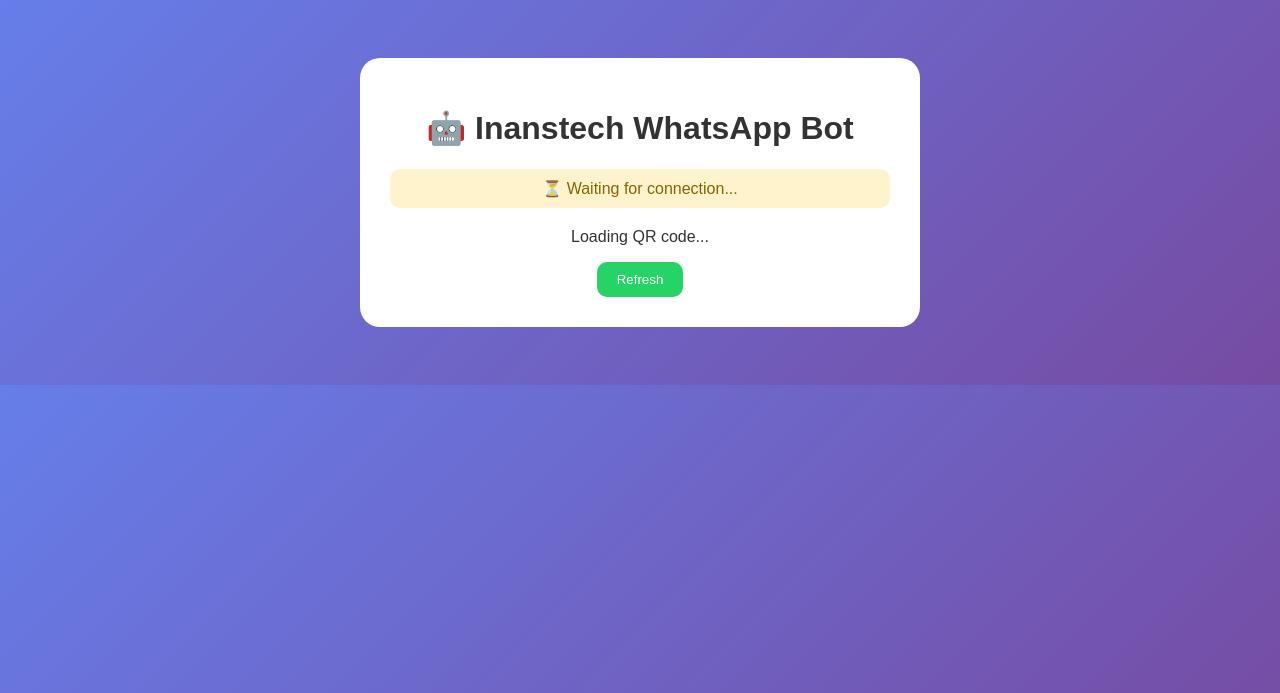
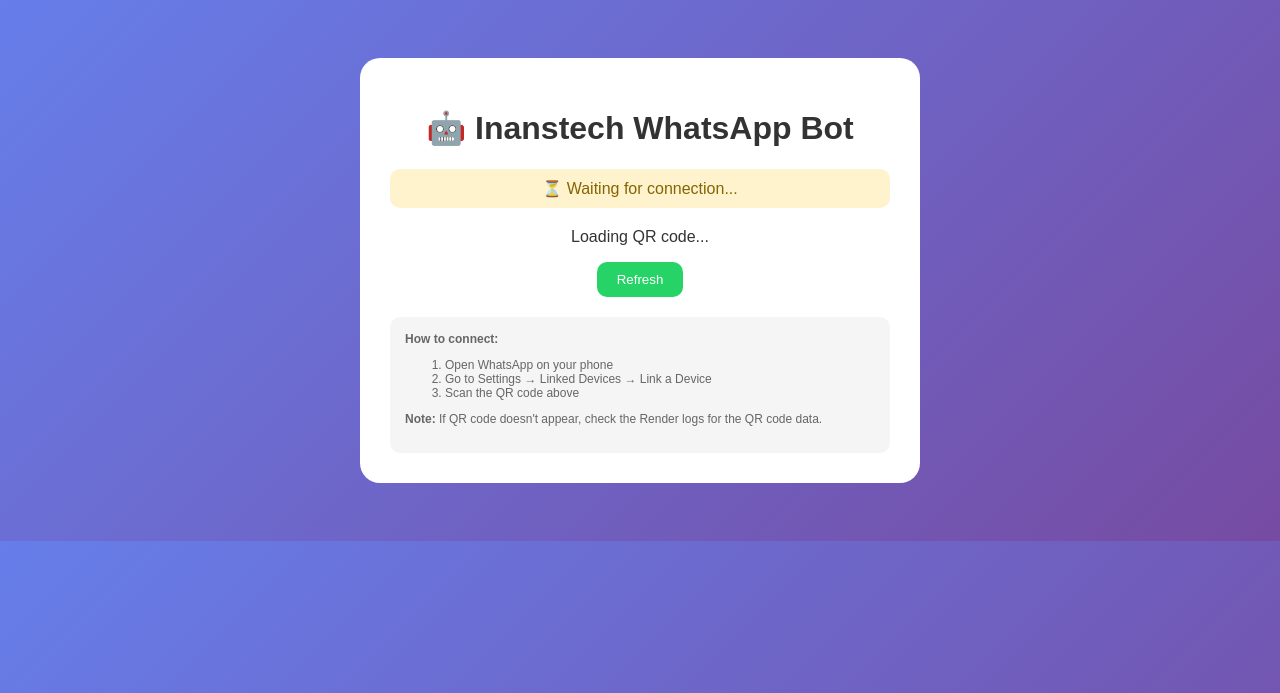
Before and after one commit to Adanuinans/inanstech-whatsapp-bot, a Python web app: template templates/online_dashboard.html in a window 1280 px wide. Shown: the top 693 px of the page. Run offline with Jinja, Linux system fonts and the light colour scheme; the template is opened without the code that fills it, so the values that code supplies are empty.

Commit message:
Update online_dashboard.html

```diff
--- a/templates/online_dashboard.html
+++ b/templates/online_dashboard.html
@@ -22,6 +22,8 @@
             max-width: 250px;
             margin: 20px auto;
             display: block;
+            border: 1px solid #ddd;
+            border-radius: 10px;
         }
         .status {
             padding: 10px;
@@ -44,6 +46,15 @@
             border-radius: 10px;
             cursor: pointer;
         }
+        .instructions {
+            margin-top: 20px;
+            font-size: 12px;
+            color: #666;
+            text-align: left;
+            background: #f5f5f5;
+            padding: 15px;
+            border-radius: 10px;
+        }
     </style>
 </head>
 <body>
@@ -52,26 +63,44 @@
         <div id="status" class="status waiting">⏳ Waiting for connection...</div>
         <div id="qrDisplay"><p>Loading QR code...</p></div>
         <button onclick="location.reload()">Refresh</button>
+        <div class="instructions">
+            <strong>How to connect:</strong>
+            <ol>
+                <li>Open WhatsApp on your phone</li>
+                <li>Go to Settings → Linked Devices → Link a Device</li>
+                <li>Scan the QR code above</li>
+            </ol>
+            <p><strong>Note:</strong> If QR code doesn't appear, check the Render logs for the QR code data.</p>
+        </div>
     </div>
     <script>
+        let lastQr = null;
+
         function update() {
             fetch('/api/status')
                 .then(res => res.json())
                 .then(data => {
-                    const status = document.getElementById('status');
+                    const statusDiv = document.getElementById('status');
                     if (data.connected) {
-                        status.innerHTML = '✅ Connected! Bot is active.';
-                        status.className = 'status connected';
+                        statusDiv.innerHTML = '✅ Connected! Bot is active.';
+                        statusDiv.className = 'status connected';
+                        document.getElementById('qrDisplay').innerHTML = '<p>✅ Connected! Bot is active.</p>';
                     }
                 });
+
             fetch('/api/qr')
                 .then(res => res.json())
                 .then(data => {
-                    if (data.qr && !data.connected) {
-                        document.getElementById('qrDisplay').innerHTML = `<img src="${data.qr}" class="qr-code">`;
+                    if (data.connected) {
+                        document.getElementById('qrDisplay').innerHTML = '<p>✅ Connected! Bot is active.</p>';
+                    } else if (data.qr && data.qr !== lastQr) {
+                        lastQr = data.qr;
+                        document.getElementById('qrDisplay').innerHTML = `<img src="${data.qr}" class="qr-code" alt="QR Code"><p>Scan this QR code with WhatsApp</p>`;
                     }
-                });
+                })
+                .catch(err => console.error('Error:', err));
         }
+
         update();
         setInterval(update, 3000);
     </script>
```
